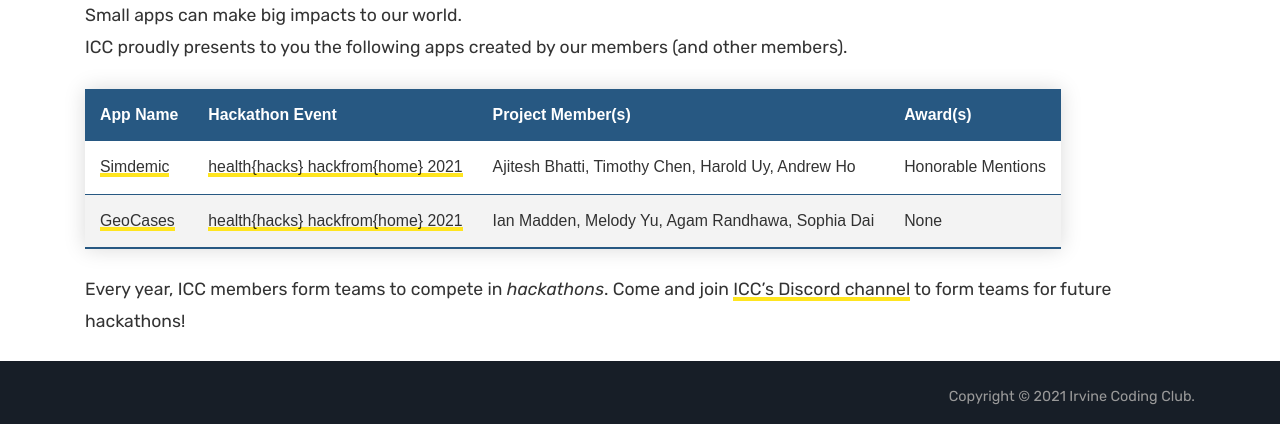
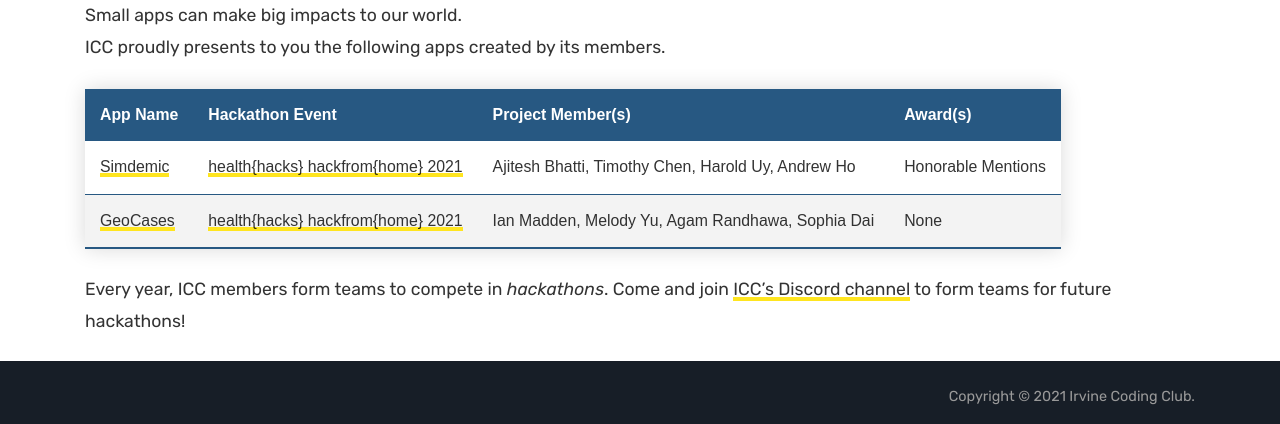
Before and after one commit to irvinecodingclub/irvinecodingclub.github.io, a Jekyll site: the page built from hackathon.md, in a window 1280 px wide, cut to the strip 481-905 px from the top of the page. Built offline with Jekyll 4.4.1, drawn with Linux system fonts in a browser that asks for light colours.

Commit message:
Update hackathon.md

```diff
--- a/hackathon.md
+++ b/hackathon.md
@@ -6,7 +6,7 @@ title:  Hackathons
 ![hackathon](https://siim.org/resource/resmgr/hackathon/Hackathon-500x286.png)
 
 Small apps can make big impacts to our world.
-ICC proudly presents to you the following apps created by our members (and other members).
+ICC proudly presents to you the following apps created by its members.
 
 <link rel="stylesheet" href="assets/css/table.css">
 <table class="styled-table">
```
